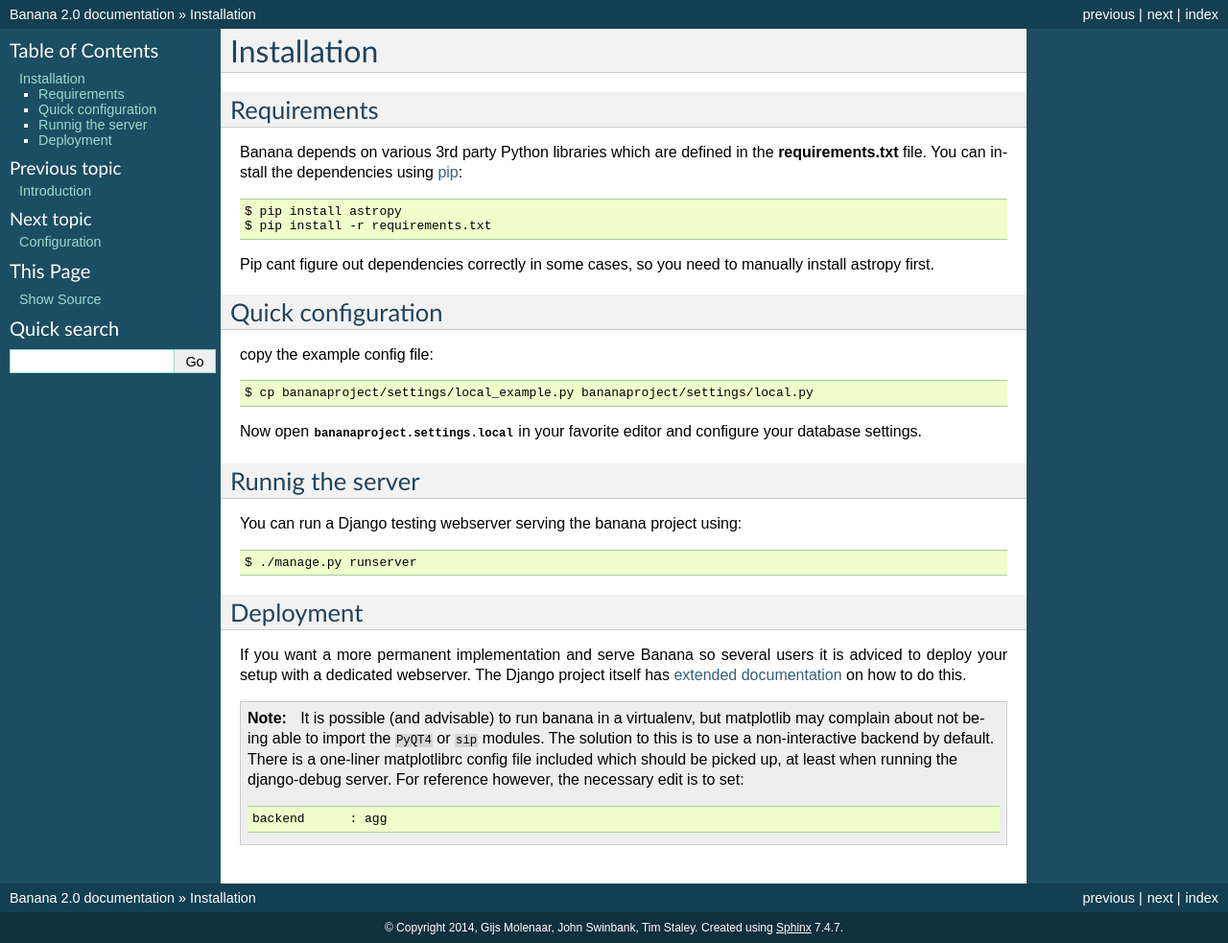
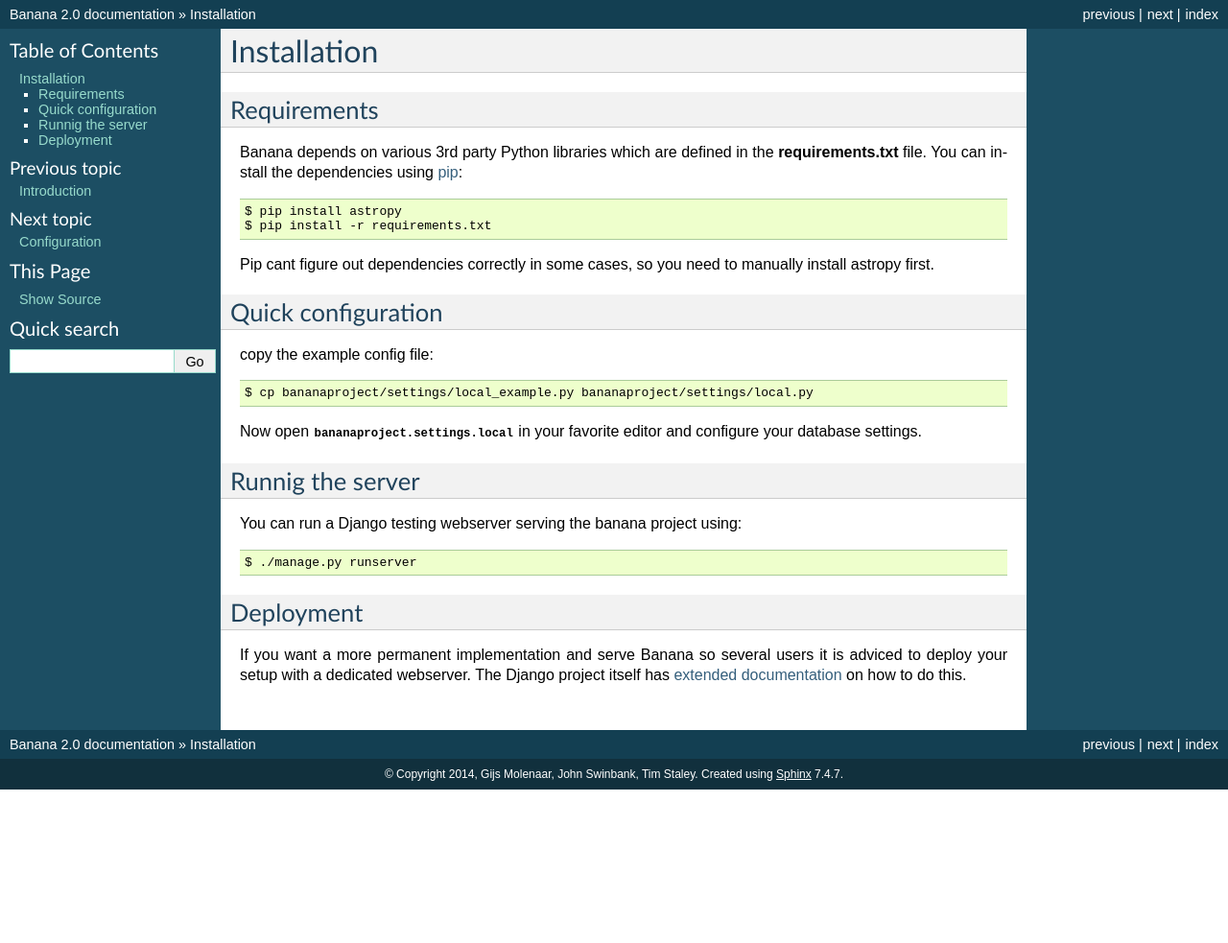
Before and after one commit to transientskp/banana, a Sphinx documentation site: the page built from doc/installation.rst, in a window 1280 px wide. Shown: the whole page at 96% size. Built offline with Sphinx 7.4.7, drawn with Linux system fonts in a browser that asks for light colours; formulas are drawn with MathJax 3; after the commit the page ends 900 px from its top, so only the background shows below that.

```diff
--- a/doc/installation.rst
+++ b/doc/installation.rst
@@ -41,15 +41,3 @@
 is adviced to deploy your setup with a dedicated webserver. The Django
 project itself has `extended documentation
 <https://docs.djangoproject.com/en/1.6/howto/deployment/>`_ on how to do this.
-
-
-.. note::
-
-    It is possible (and advisable) to run banana in a virtualenv, but matplotlib
-    may complain about not being able to import the ``PyQT4`` or ``sip`` modules.
-    The solution to this is to use a non-interactive backend by default.
-    There is a one-liner matplotlibrc config file included which should be picked
-    up, at least when running the django-debug server.
-    For reference however, the necessary edit is to set::
-
-        backend      : agg
```
Also changed, not shown: 1 other file.
